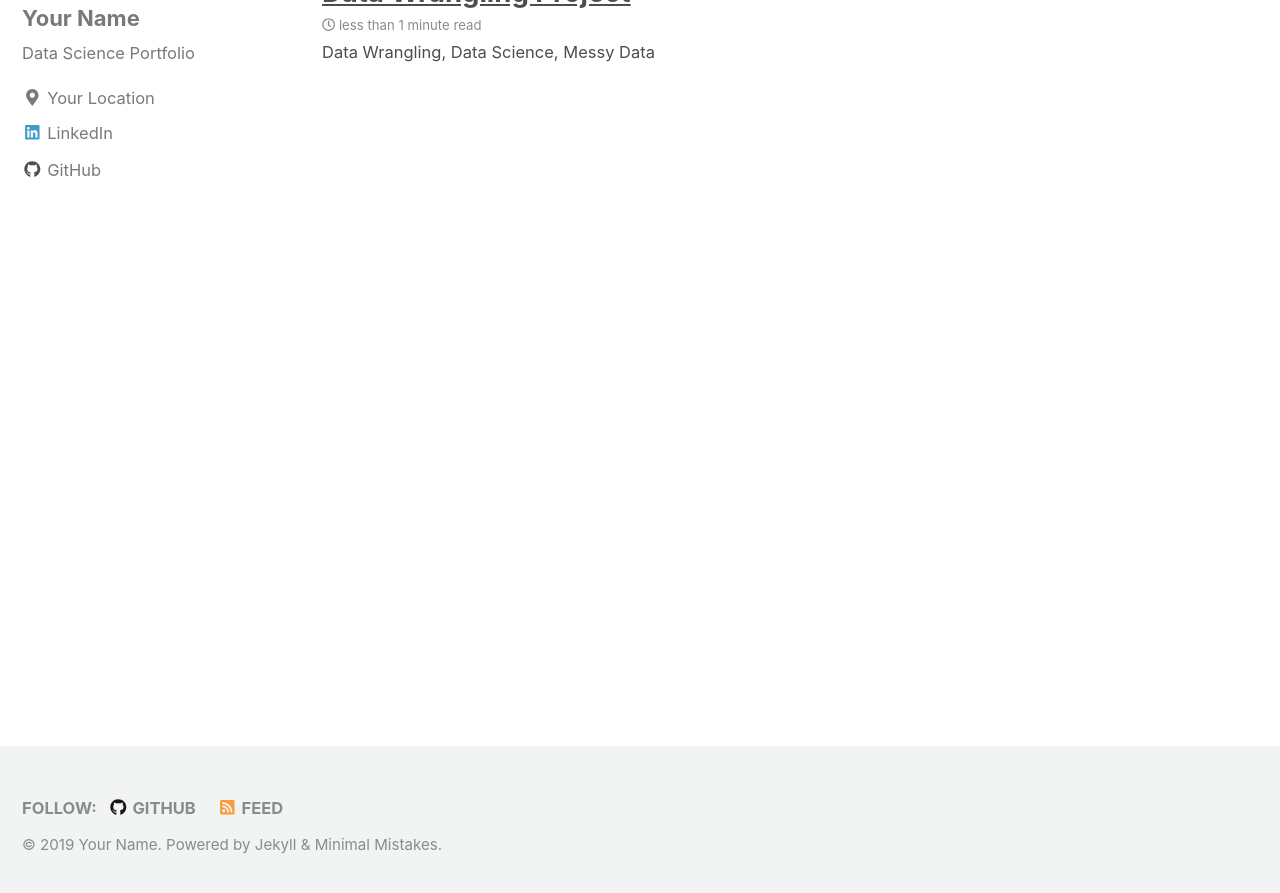
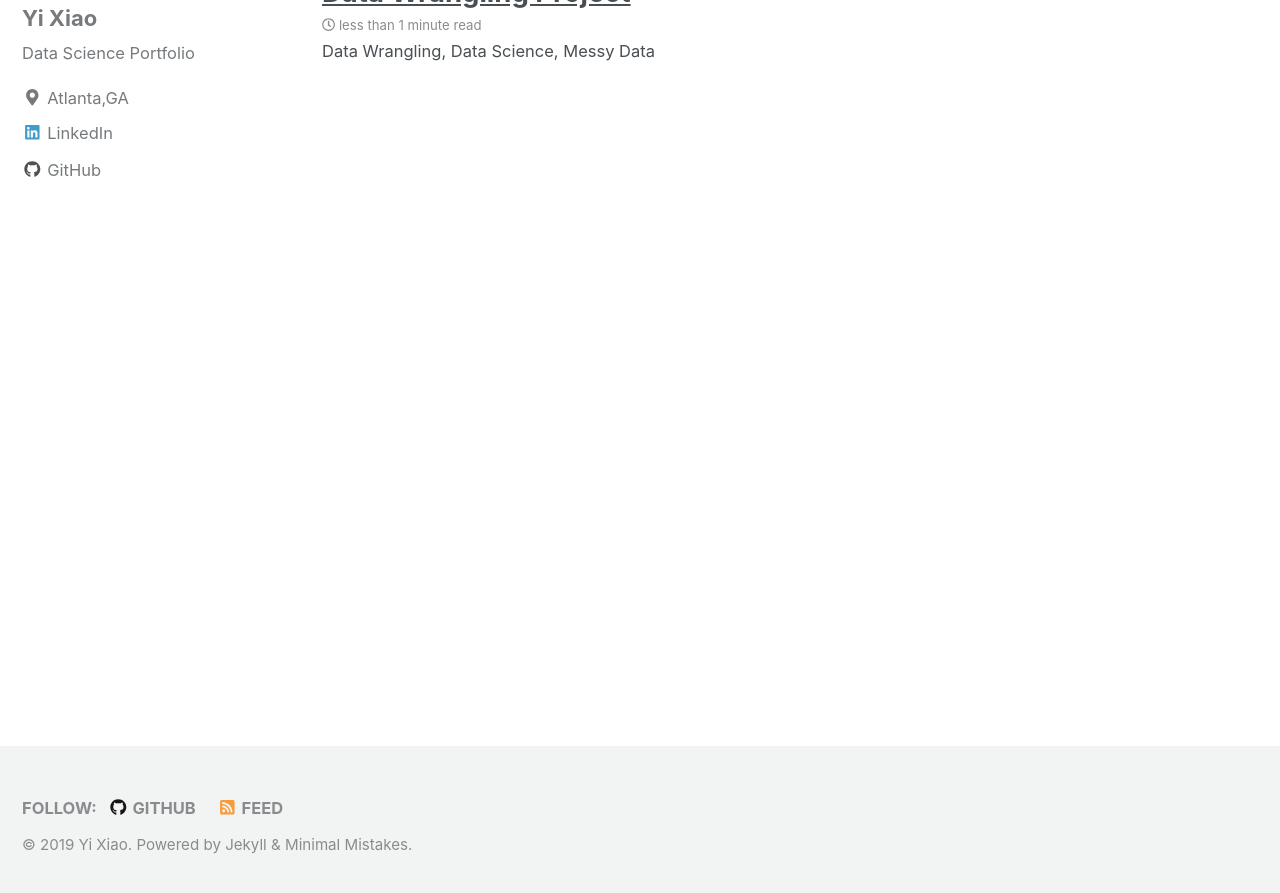
Before and after one commit to yxiao69/yxiao69.github.io, a Jekyll site: the page built from index.html, in a window 1280 px wide and 900 px high, scrolled down 760 px. Shown: the top 893 px of the window. Built offline with Jekyll 4.4.1, drawn with Linux system fonts in a browser that asks for light colours; nearby versions of some CDN libraries; the list of posts is cut into pages by our own code.

Commit message:
edit config

```diff
--- a/_config.yml
+++ b/_config.yml
@@ -9,10 +9,10 @@
 
 # Site Settings
 locale                   : "en-US"
-title                    : "Your Name"
+title                    : "Yi Xiao"
 title_separator          : "-"
-name                     : "Your Name"
-description              : "Data Science Portfolio"
+name                     : "Yi Xiao"
+description              : "Portfolio"
 url                      : # the base hostname & protocol for your site e.g. "https://mmistakes.github.io"
 baseurl                  : # the subpath of your site, e.g. "/blog"
 repository               : # GitHub username/repo-name e.g. "mmistakes/minimal-mistakes"
@@ -84,10 +84,10 @@
 
 # Site Author
 author:
-  name             : "Your Name"
+  name             : "Yi Xiao"
   avatar           : "/images/bio-pic-2.jpg" # path of avatar image, e.g. "/assets/images/bio-photo.jpg"
   bio              : "Data Science Portfolio"
-  location         : "Your Location"
+  location         : "Atlanta,GA"
   email            :
   uri              :
   home             : # null (default), "absolute or relative url to link to author home"
@@ -97,13 +97,13 @@
   flickr           :
   facebook         :
   foursquare       :
-  github           : "Your Github"
+  github           : "yxiao69"
   gitlab           :
   google_plus      :
   keybase          :
   instagram        :
   lastfm           :
-  linkedin         : "dataoptimal" # "john-doe-12345678" (the last part of your profile url, e.g. https://www.linkedin.com/in/john-doe-12345678)
+  linkedin         : "yi xiao" # "john-doe-12345678" (the last part of your profile url, e.g. https://www.linkedin.com/in/john-doe-12345678)
   pinterest        :
   soundcloud       :
   stackoverflow    : # "123456/username" (the last part of your profile url, e.g. https://stackoverflow.com/users/123456/username)
```
